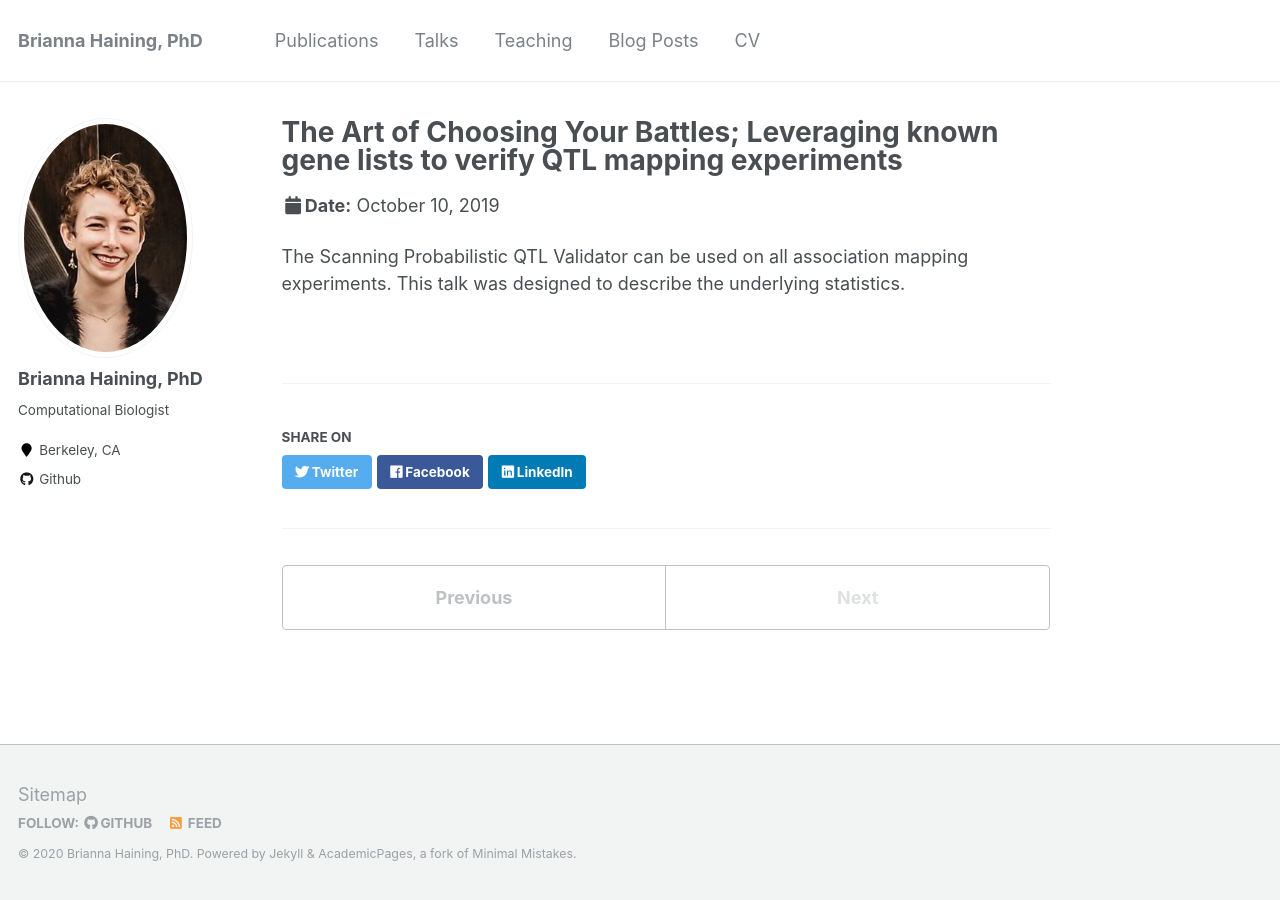
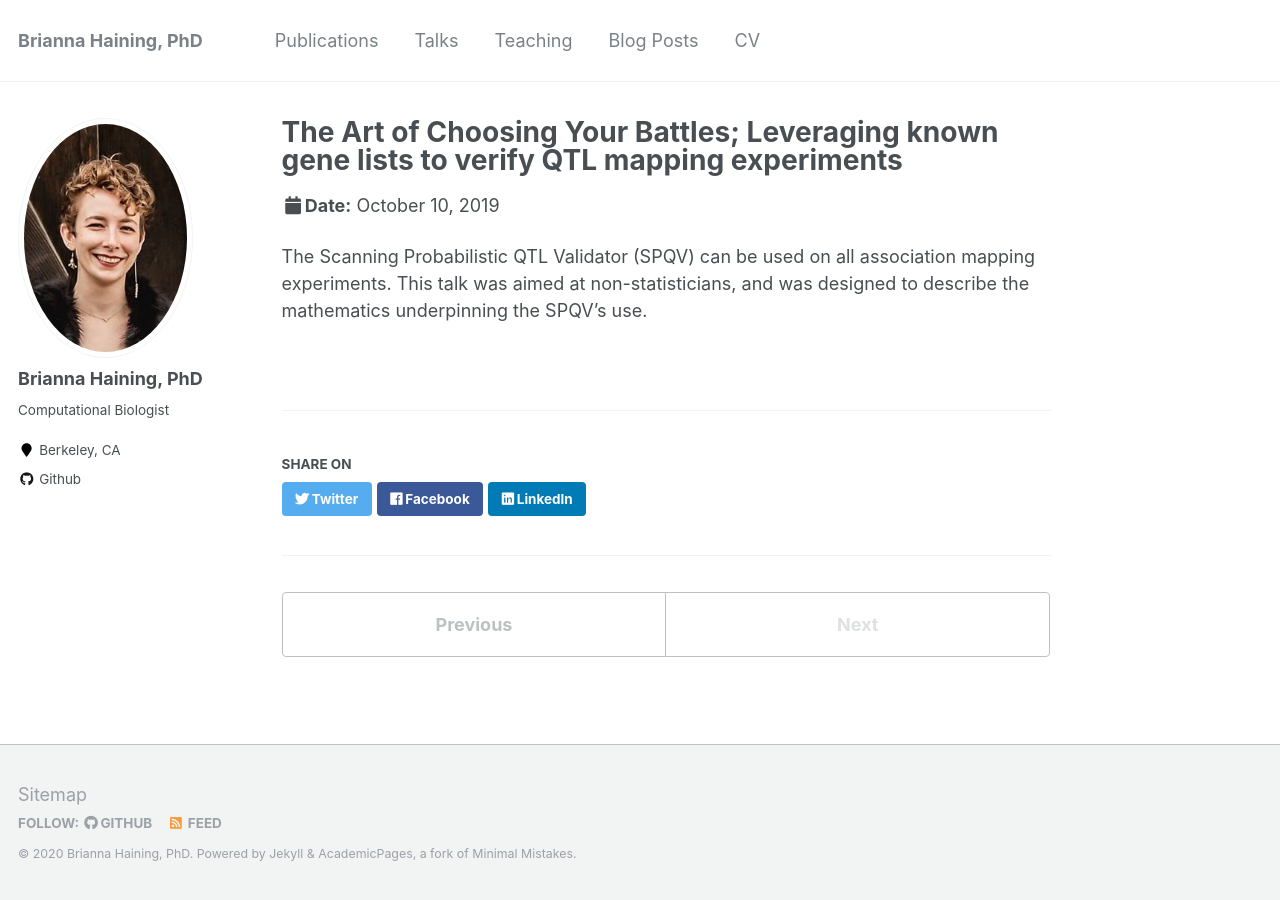
Before and after one commit to haining-b/haining-b.github.io, a Jekyll site: the page built from _talks/2019–10–10-talk-1.md, in a window 1280 px wide. Built offline with Jekyll 4.4.1, drawn with Linux system fonts in a browser that asks for light colours.

Commit message:
Update 2019–10–10-talk-1.md

```diff
--- a/_talks/2019–10–10-talk-1.md
+++ b/_talks/2019–10–10-talk-1.md
@@ -8,4 +8,4 @@ date: 2019-10-10
 location: "Albany, California"
 ---
 
-The Scanning Probabilistic QTL Validator can be used on all association mapping experiments. This talk was designed to describe the underlying statistics.
+The Scanning Probabilistic QTL Validator (SPQV) can be used on all association mapping experiments. This talk was aimed at non-statisticians, and was designed to describe the mathematics underpinning the SPQV's use.
```
